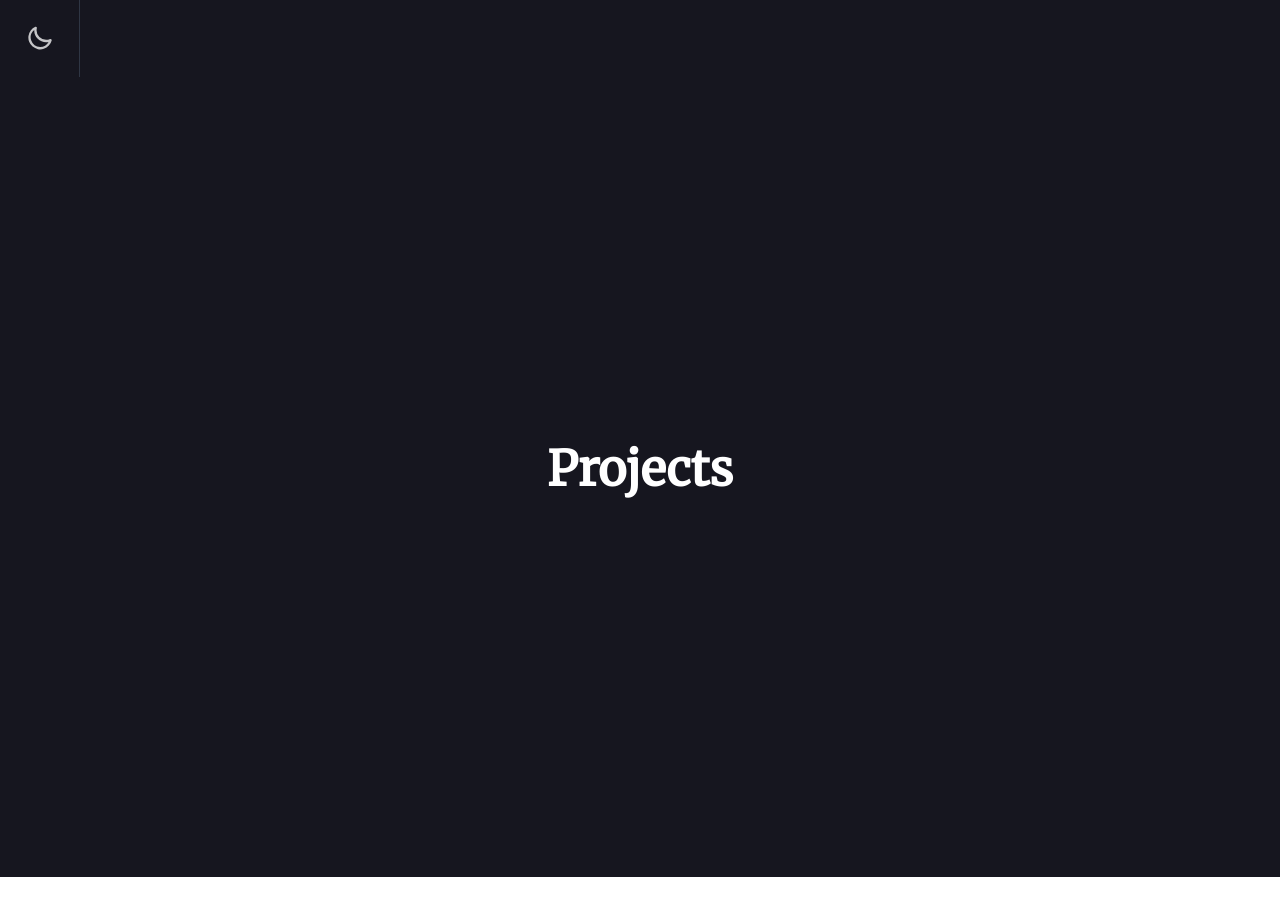
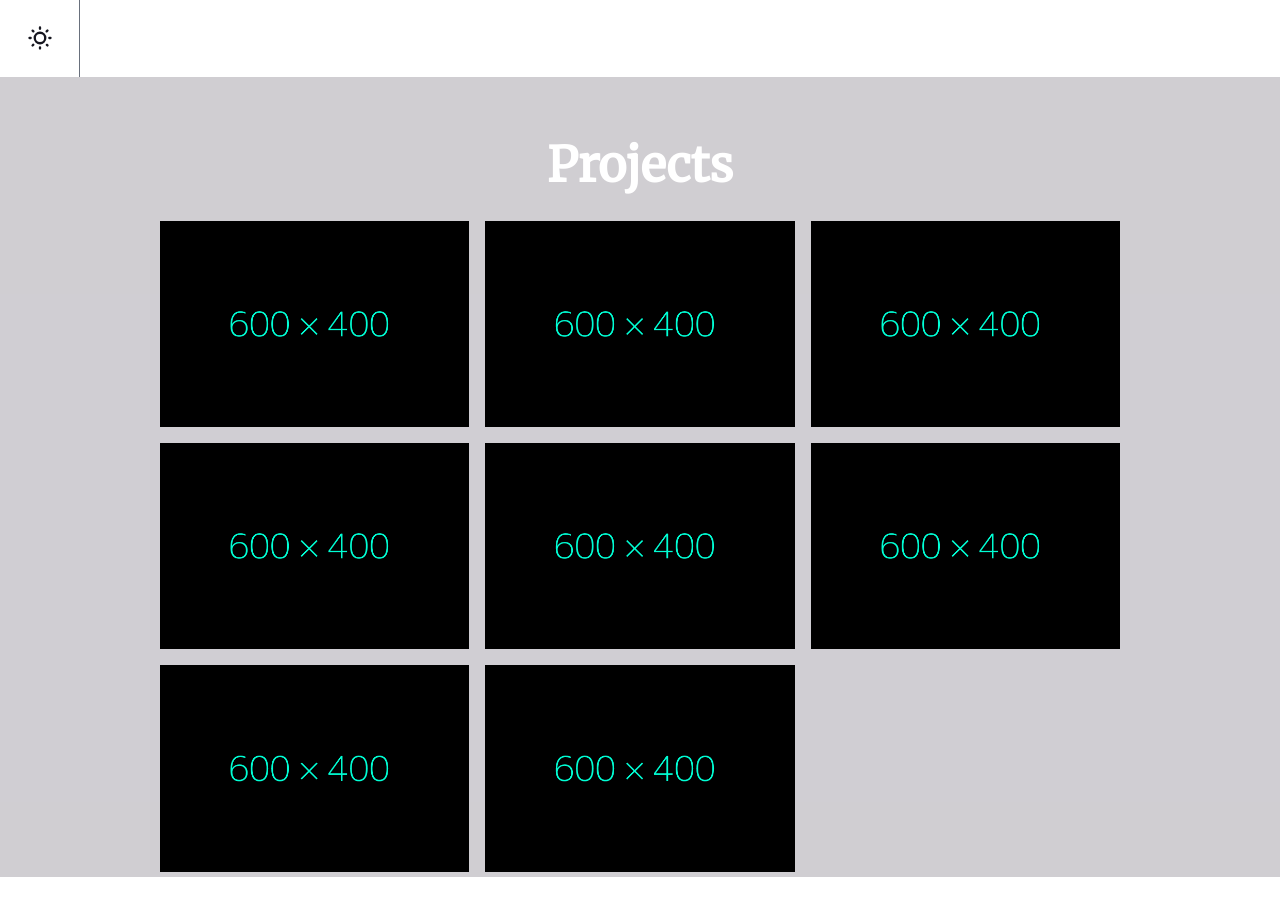
Before and after one commit to xianmalik/xianmalikdotcom, a Gatsby site: page / in a window 1280 px wide. Shown: the part 723-1627 px from the top of the page. Before the commit the page ends 1600 px from the top, so only its background shows below. Built offline with nearby package versions, Linux system fonts and the light colour scheme; Gatsby itself is replaced by a stand-in of ours; a web font is replaced by a local one.

Commit message:
Projects dummy

```diff
--- a/src/components/global/TheHeader.js
+++ b/src/components/global/TheHeader.js
@@ -1,10 +1,11 @@
-import React, { useState } from 'react'
+import React, { useEffect, useState } from 'react'
 import { Link } from "react-scroll"
 import {
 	UilSun,
 	UilMoon,
-	UilAngleDoubleUp,
 } from '@iconscout/react-unicons'
+
+import { classNames } from '@utils'
 
 const main_menu = [
 	{ name: "ME", href: "me" },
@@ -15,23 +16,30 @@ const main_menu = [
 ]
 
 function TheHeader(props) {
-	const [darkTheme, setDarkTheme] = useState(true)
+	const [theme, setTheme] = useState('dark')
+
 	const changeTheme = () => {
-		setDarkTheme(!darkTheme)
+		const _t = theme === 'dark' ? 'light' : 'dark'
+		setTheme(_t)
+		localStorage.setItem('xmtheme', _t)
 	}
 
+	useEffect(() => {
+		setTheme(localStorage.getItem('xmtheme'))
+	}, [])
+
 	return (
-		<nav className="bg-xm-black-dark border-r border-gray-700 border-opacity-75 text-white fixed left-0 top-0 h-screen w-20 flex flex-col">
+		<header className={classNames(
+			theme === 'dark' ? "bg-xm-black-dark text-white" : "bg-white text-xm-black-dark",
+			"border-r border-gray-700 border-opacity-75 fixed left-0 top-0 h-screen w-20 flex flex-col transition-colors",
+		)}>
 			<div className="w-20 h-20 border-b border-gray-700 border-opacity-75 self-start flex items-center justify-center text-center text-lg font-serif">
 				XM
 			</div>
-			<div className="w-20 flex flex-1 items-center px-4">
+			<nav className="w-20 flex flex-1 items-center px-4">
 				<ul className="h-full min-w-max flex flex-col items-start justify-center gap-6 relative">
-					{/* style={{ textOrientation: 'upright', writingMode: 'vertical-lr' }} */}
 					{main_menu.map(el =>
 						<li key={el.href} className="inline-block overflow-visible transform translate-y-0 hover:-translate-y-2 border-b-2 border-transparent hover:border-gray-200 transition-all cursor-pointer">
-							{/* <li key={el.href} className="w-full flex items-center"> */}
-							{/* <span className="block w-4 h-0.5"></span> */}
 							<Link
 								to={el.href}
 								spy={true}
@@ -43,22 +51,17 @@ function TheHeader(props) {
 						</li>
 					)}
 				</ul>
-			</div>
+			</nav>
 			<button
-				onClick={changeTheme}
+				// onClick={changeTheme}
 				className="w-full h-20 border-t border-gray-700 border-opacity-75 self-end flex items-center justify-center text-center">
-				<Link to="me"
-					spy={true}
-					smooth={true}
-					duration={300}>
-					{darkTheme ? (
-						<UilMoon size="28" className="text-white text-opacity-75" />
-					) : (
-						<UilSun size="28" className="text-white text-opacity-75" />
-					)}
-				</Link>
+				{theme === 'dark' ? (
+					<UilMoon size="28" className="text-opacity-75" />
+				) : (
+					<UilSun size="28" className="text-opacity-75" />
+				)}
 			</button>
-		</nav>
+		</header>
 	);
 }
 
--- a/src/layouts/Base.js
+++ b/src/layouts/Base.js
@@ -1,4 +1,4 @@
-import React from 'react';
+import React, { useState } from 'react';
 import { Helmet } from 'react-helmet';
 import "@fontsource/roboto";
 import "@fontsource/merriweather";
@@ -6,16 +6,25 @@ import "@fontsource/merriweather";
 import TheCursor from "@components/global/TheCursor"
 import TheHeader from "@components/global/TheHeader"
 
+import { classNames } from '@utils'
+
 function Base(props) {
+	const [theme] = useState(localStorage.getItem('xmtheme'))
+
 	return (
-		<main className="bg-xm-black-dark text-white h-full w-full">
+		<main className={classNames(
+			theme === 'dark' ? "bg-xm-black-dark text-white" : "bg-white text-xm-black-dark",
+			" h-full w-full",
+		)}>
 			<Helmet>
 				<title>Xian Malik - A Front-End Engineer</title>
 			</Helmet>
+			<article>
 
-			<TheHeader />
+				<TheHeader />
+				{props.children}
 
-			{props.children}
+			</article>
 
 			<TheCursor />
 		</main>
--- a/src/pages/index.js
+++ b/src/pages/index.js
@@ -3,6 +3,7 @@ import Base from '@layouts/Base'
 import { Link } from "react-scroll"
 
 import dp from '../images/dp.jpg'
+import placeholder from '../images/placeholder.png'
 
 function Index() {
 	return (
@@ -13,9 +14,9 @@ function Index() {
 						Hello, I'm<br />
 						Malik Zubayer Ul Haider.
 					</h1>
-					<h4 className="text-lg tracking-wide text-gray-400 mb-4">A Javascript Developer with undying ❤ for JavaScript & Coffee ☕</h4>
+					<h4 className="text-lg tracking-wide text-gray-400 mb-4">Front-End Developer with an undying <span role="img" aria-label="Heart">❤</span> for JavaScript & Coffee <span role="img" aria-label="Coffee">☕</span></h4>
 					<Link
-						to="about"
+						to="projects"
 						spy={true}
 						smooth={true}
 						duration={300}
@@ -31,11 +32,23 @@ function Index() {
 					</div>
 				</div>
 			</section>
-			<section className="w-full h-screen bg-xm-black-dark text-white grid items-center p-8" id="projects">
+
+			{/* Projects Section */}
+			<section className="w-full h-screen bg-xm-black bg-opacity-20 text-white grid items-center p-8" id="projects">
 				<div className="text-left mx-auto p-8 max-w-5xl">
-					<h1 className="font-serif text-5xl font-black mb-4">
+					<h2 className="font-serif text-5xl font-black mb-8 text-center">
 						Projects
-					</h1>
+					</h2>
+					<div className="grid grid-cols-3 gap-4 relative">
+						<img src={placeholder} alt="placeholder" />
+						<img src={placeholder} alt="placeholder" />
+						<img src={placeholder} alt="placeholder" />
+						<img src={placeholder} alt="placeholder" />
+						<img src={placeholder} alt="placeholder" />
+						<img src={placeholder} alt="placeholder" />
+						<img src={placeholder} alt="placeholder" />
+						<img src={placeholder} alt="placeholder" />
+					</div>
 				</div>
 			</section>
 		</Base>
--- /dev/null
+++ b/src/utils/index.jsx
@@ -0,0 +1,3 @@
+export const classNames = (...values) => {
+	return values.filter(Boolean).join(' ')
+}
```
Also changed, not shown: src/images/gatsby-icon.png (deleted), src/images/placeholder.png (added).
